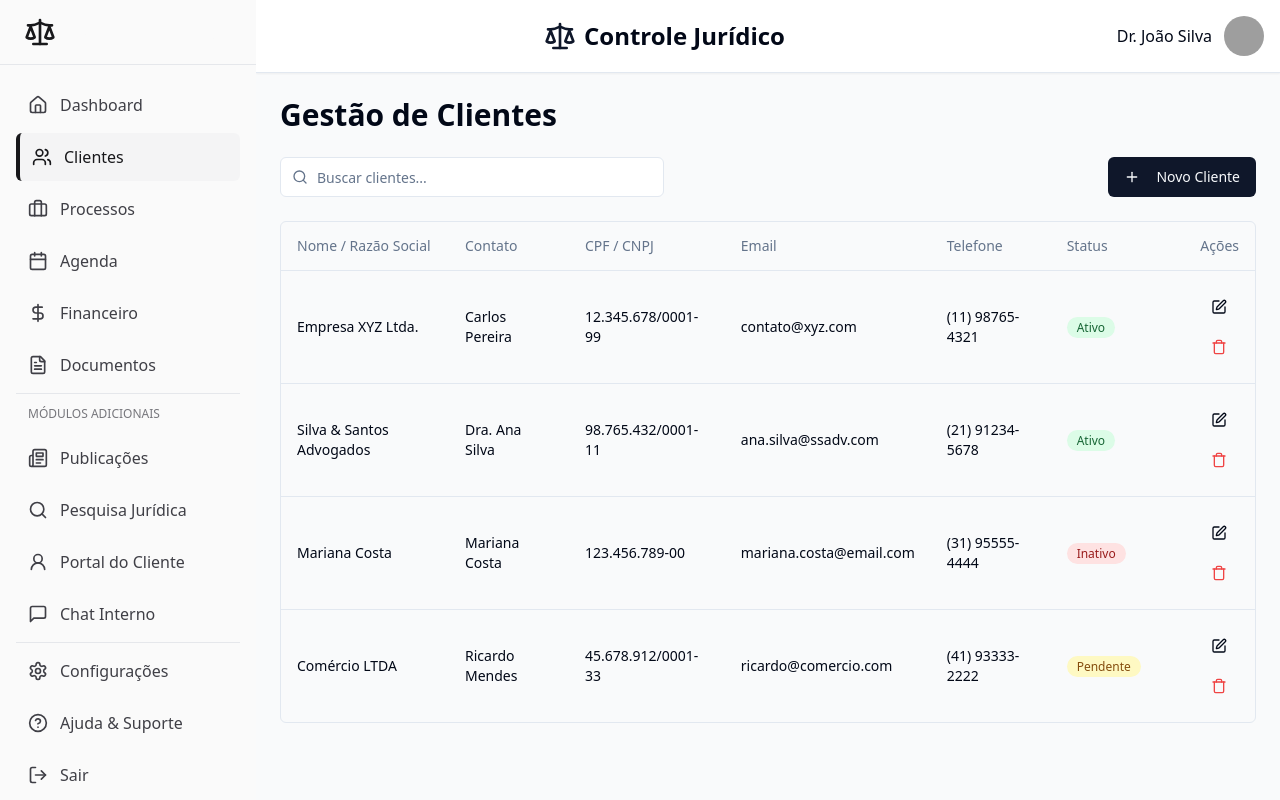
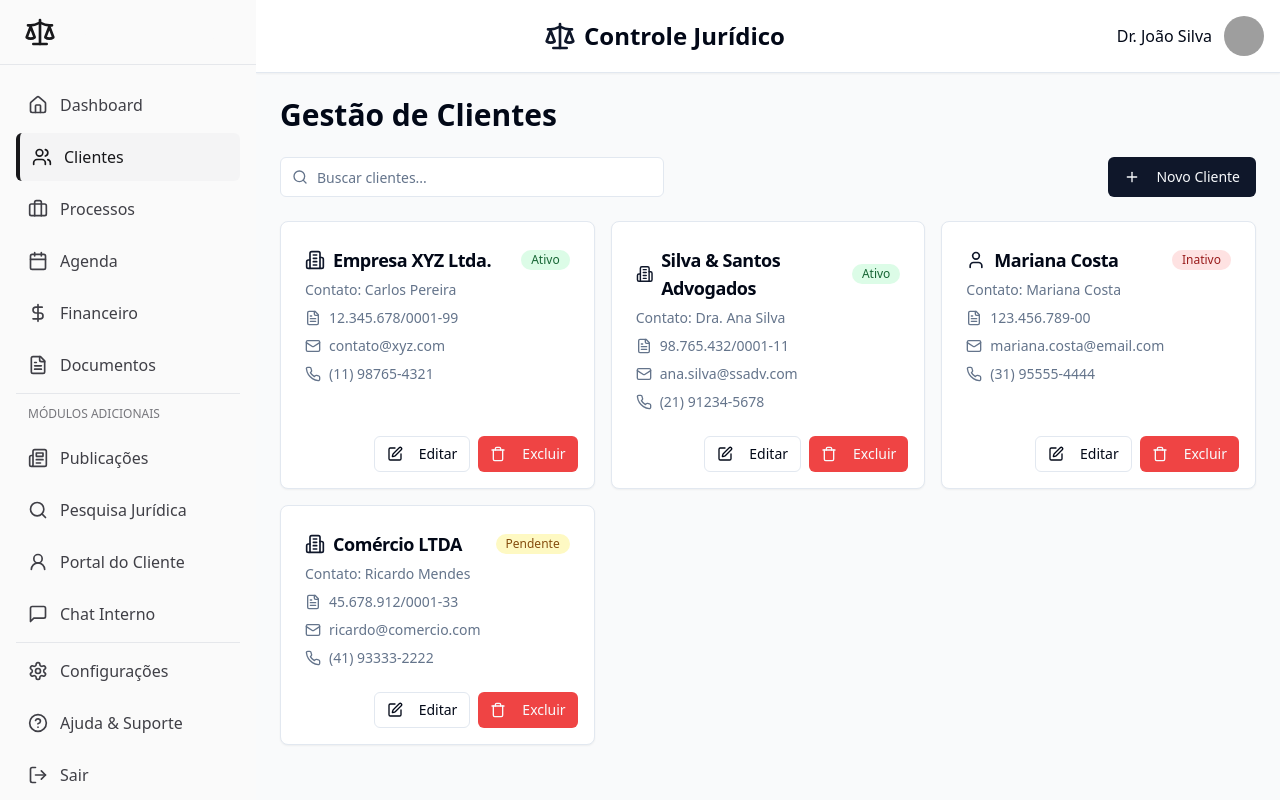
Before and after one commit to appjuridicoo/juridico-app, a React (Vite) app: page /clients in a window 1280 px wide. Built offline with nearby package versions, Linux system fonts and the light colour scheme; grey boxes are pictures that could not be loaded.

Commit message:
[dyad] Alterando a visualização de clientes para cards - wrote 1 file(s)

```diff
--- a/src/pages/ClientsPage.tsx
+++ b/src/pages/ClientsPage.tsx
@@ -3,14 +3,15 @@
 import React, { useState } from 'react';
 import { Button } from "@/components/ui/button";
 import { Input } from "@/components/ui/input";
-import { Table, TableBody, TableCell, TableHead, TableHeader, TableRow } from "@/components/ui/table";
-import { Dialog, DialogContent, DialogHeader, DialogTitle, DialogTrigger } from "@/components/ui/dialog";
+import { Dialog, DialogContent, DialogHeader, DialogTitle } from "@/components/ui/dialog";
 import { Label } from "@/components/ui/label";
 import { Select, SelectContent, SelectItem, SelectTrigger, SelectValue } from "@/components/ui/select";
 import { Textarea } from "@/components/ui/textarea";
-import { Edit, Plus, Search, Trash } from 'lucide-react';
+import { Edit, Plus, Search, Trash, User, Building2, Mail, Phone, FileText, MapPin, Info } from 'lucide-react';
 import { useDataStorage, Client } from '@/hooks/use-data-storage';
 import { toast } from 'sonner';
+import { Card, CardContent, CardHeader, CardTitle, CardDescription } from '@/components/ui/card';
+import { cn } from '@/lib/utils';
 
 const ClientsPage: React.FC = () => {
   const { data, setData, saveData } = useDataStorage();
@@ -21,7 +22,8 @@ const ClientsPage: React.FC = () => {
   const filteredClients = data.clients.filter(client =>
     client.name.toLowerCase().includes(searchTerm.toLowerCase()) ||
     client.email.toLowerCase().includes(searchTerm.toLowerCase()) ||
-    client.document.toLowerCase().includes(searchTerm.toLowerCase())
+    client.document.toLowerCase().includes(searchTerm.toLowerCase()) ||
+    (client.contact && client.contact.toLowerCase().includes(searchTerm.toLowerCase()))
   );
 
   const handleAddClient = () => {
@@ -109,52 +111,56 @@ const ClientsPage: React.FC = () => {
         </Button>
       </div>
 
-      <div className="rounded-md border overflow-x-auto">
-        <Table>
-          <TableHeader>
-            <TableRow>
-              <TableHead>Nome / Razão Social</TableHead>
-              <TableHead>Contato</TableHead>
-              <TableHead>CPF / CNPJ</TableHead>
-              <TableHead>Email</TableHead>
-              <TableHead>Telefone</TableHead>
-              <TableHead>Status</TableHead>
-              <TableHead className="text-right">Ações</TableHead>
-            </TableRow>
-          </TableHeader>
-          <TableBody>
+      <div className="grid grid-cols-1 md:grid-cols-2 lg:grid-cols-3 gap-4">
         {filteredClients.length === 0 ? (
-              <TableRow>
-                <TableCell colSpan={7} className="h-24 text-center text-muted-foreground">
-                  Nenhum cliente encontrado.
-                </TableCell>
-              </TableRow>
+          <p className="col-span-full text-center text-muted-foreground py-10">Nenhum cliente encontrado.</p>
         ) : (
           filteredClients.map((client) => (
-                <TableRow key={client.id}>
-                  <TableCell className="font-medium">{client.name}</TableCell>
-                  <TableCell>{client.contact || '-'}</TableCell>
-                  <TableCell>{client.document}</TableCell>
-                  <TableCell>{client.email}</TableCell>
-                  <TableCell>{client.phone}</TableCell>
-                  <TableCell>
-                    <span className={`px-2.5 py-0.5 rounded-full text-xs font-medium ${getStatusBadgeClass(client.status)}`}>
+            <Card key={client.id} className="relative flex flex-col">
+              <CardHeader className="pb-2">
+                <div className="flex items-center justify-between">
+                  <CardTitle className="text-lg flex items-center gap-2">
+                    {client.type === 'person' ? <User className="h-5 w-5 text-primary" /> : <Building2 className="h-5 w-5 text-primary" />}
+                    {client.name}
+                  </CardTitle>
+                  <span className={cn("px-2.5 py-0.5 rounded-full text-xs font-medium", getStatusBadgeClass(client.status))}>
                     {client.status.charAt(0).toUpperCase() + client.status.slice(1)}
                   </span>
-                  </TableCell>
-                  <TableCell className="text-right">
-                    <Button variant="ghost" size="icon" onClick={() => handleEditClient(client)}>
-                      <Edit className="h-4 w-4" />
+                </div>
+                {client.contact && <CardDescription className="mt-1">Contato: {client.contact}</CardDescription>}
+              </CardHeader>
+              <CardContent className="flex-1 space-y-2 text-sm text-muted-foreground">
+                <div className="flex items-center">
+                  <FileText className="h-4 w-4 mr-2" /> {client.document}
+                </div>
+                <div className="flex items-center">
+                  <Mail className="h-4 w-4 mr-2" /> {client.email}
+                </div>
+                <div className="flex items-center">
+                  <Phone className="h-4 w-4 mr-2" /> {client.phone}
+                </div>
+                {client.address && (
+                  <div className="flex items-center">
+                    <MapPin className="h-4 w-4 mr-2" /> {client.address}
+                  </div>
+                )}
+                {client.notes && (
+                  <div className="flex items-start">
+                    <Info className="h-4 w-4 mr-2 mt-1 flex-shrink-0" /> <span className="break-words">{client.notes}</span>
+                  </div>
+                )}
+              </CardContent>
+              <div className="flex justify-end p-4 pt-0 gap-2">
+                <Button variant="outline" size="sm" onClick={() => handleEditClient(client)}>
+                  <Edit className="h-4 w-4 mr-2" /> Editar
                 </Button>
-                    <Button variant="ghost" size="icon" onClick={() => handleDeleteClient(client.id)}>
-                      <Trash className="h-4 w-4 text-red-500" />
+                <Button variant="destructive" size="sm" onClick={() => handleDeleteClient(client.id)}>
+                  <Trash className="h-4 w-4 mr-2" /> Excluir
                 </Button>
-                  </TableCell>
-                </TableRow>
+              </div>
+            </Card>
           ))
         )}
-          </TableBody>
-        </Table>
       </div>
 
       <Dialog open={isModalOpen} onOpenChange={setIsModalOpen}>
```
Lines whose indentation alone changed are shown as unchanged.
